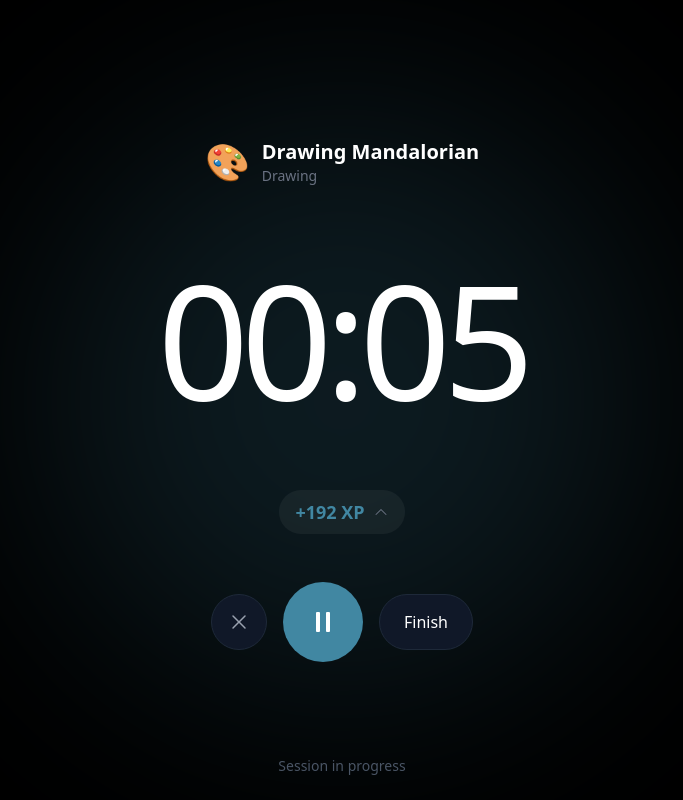
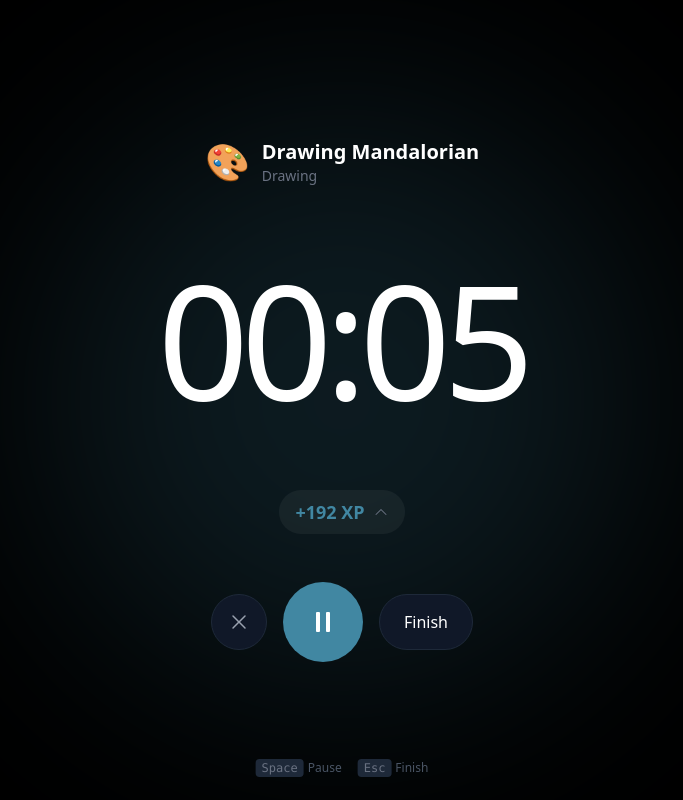
Before and after one commit to LifeXP-App/lifexp_frontend, a Next.js app: page /goals/1/session/1 in a window 1280 px wide. Shown: the whole page, without its empty margins (298-981 px from the left). Built offline with nearby package versions, Linux system fonts and the light colour scheme.

Commit message:
feat: enhance session timer with keyboard shortcuts and dynamic title update

```diff
--- a/app/(fullscreen)/goals/[goalId]/session/[sessionId]/page.tsx
+++ b/app/(fullscreen)/goals/[goalId]/session/[sessionId]/page.tsx
@@ -75,6 +75,7 @@
     ],
   };
 
+  // Timer logic
   useEffect(() => {
     if (!mounted) return;
     let interval: NodeJS.Timeout;
@@ -85,6 +86,38 @@
     }
     return () => clearInterval(interval);
   }, [isRunning, mounted]);
+
+  // Update browser tab title with timer
+  useEffect(() => {
+    if (!mounted) return;
+    const timeStr = formatTime(time);
+    const status = isRunning ? "▶" : "⏸";
+    document.title = `${status} ${timeStr} - ${goalData.title}`;
+    return () => {
+      document.title = "LifeXP";
+    };
+  }, [time, isRunning, mounted, goalData.title]);
+
+  // Keyboard shortcuts
+  useEffect(() => {
+    const handleKeyDown = (e: KeyboardEvent) => {
+      // Ignore if user is typing in an input
+      if (e.target instanceof HTMLInputElement || e.target instanceof HTMLTextAreaElement) return;
+
+      switch (e.code) {
+        case "Space":
+          e.preventDefault();
+          setIsRunning((prev) => !prev);
+          break;
+        case "Escape":
+          handleFinish();
+          break;
+      }
+    };
+
+    window.addEventListener("keydown", handleKeyDown);
+    return () => window.removeEventListener("keydown", handleKeyDown);
+  }, []);
 
   const formatTime = (seconds: number) => {
     const hrs = Math.floor(seconds / 3600);
@@ -221,9 +254,20 @@
         </div>
       </div>
 
-      {/* Session duration label */}
-      <div className="absolute bottom-6 left-1/2 -translate-x-1/2 text-gray-600 text-sm">
-        Session in progress
+      {/* Keyboard hints */}
+      <div className="absolute bottom-6 left-1/2 -translate-x-1/2 flex items-center gap-4 text-gray-600 text-xs">
+        <span>
+          <kbd className="px-1.5 py-0.5 bg-gray-800 rounded text-gray-500 mr-1">
+            Space
+          </kbd>
+          {isRunning ? "Pause" : "Resume"}
+        </span>
+        <span>
+          <kbd className="px-1.5 py-0.5 bg-gray-800 rounded text-gray-500 mr-1">
+            Esc
+          </kbd>
+          Finish
+        </span>
       </div>
     </div>
   );
```
